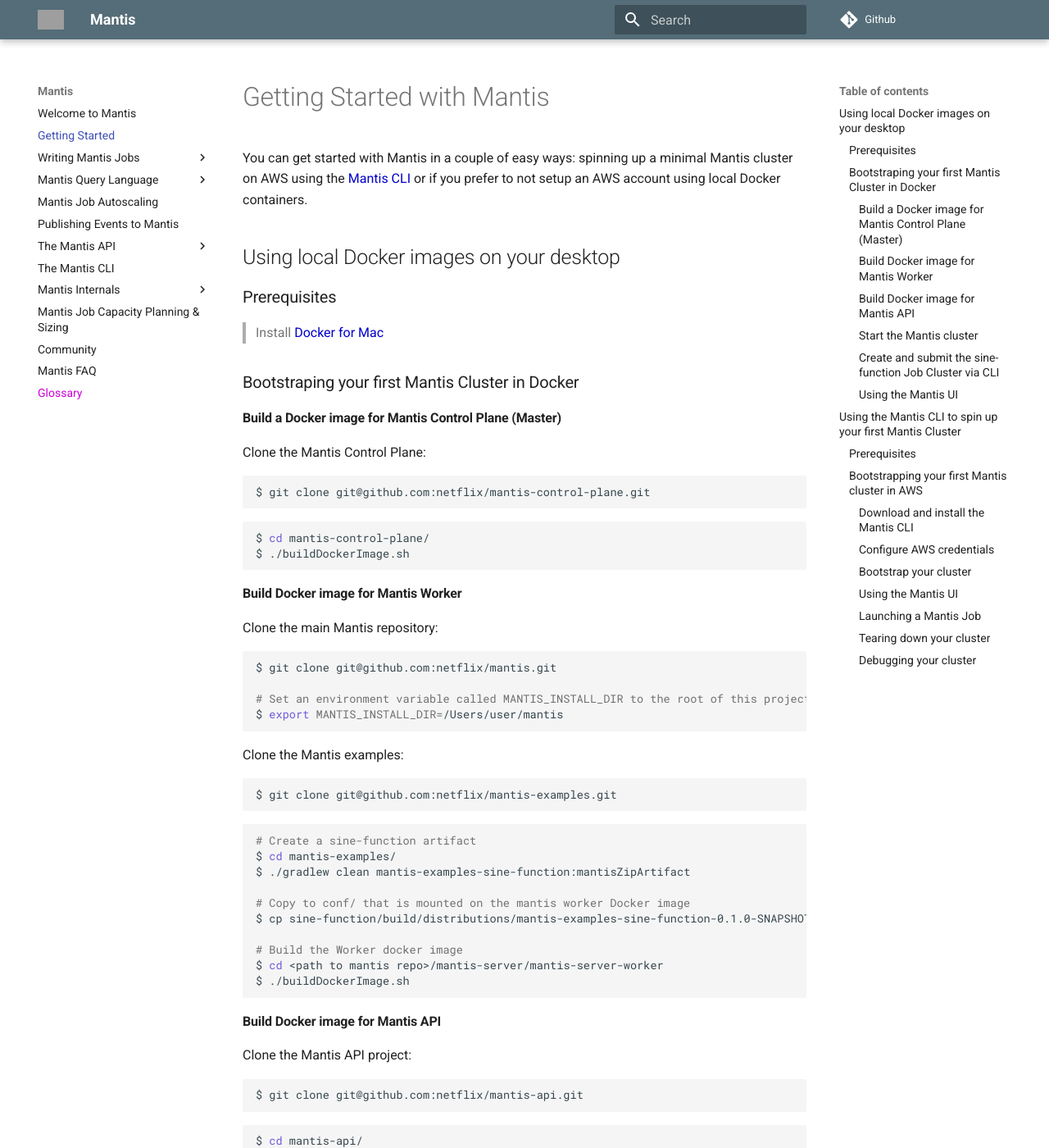
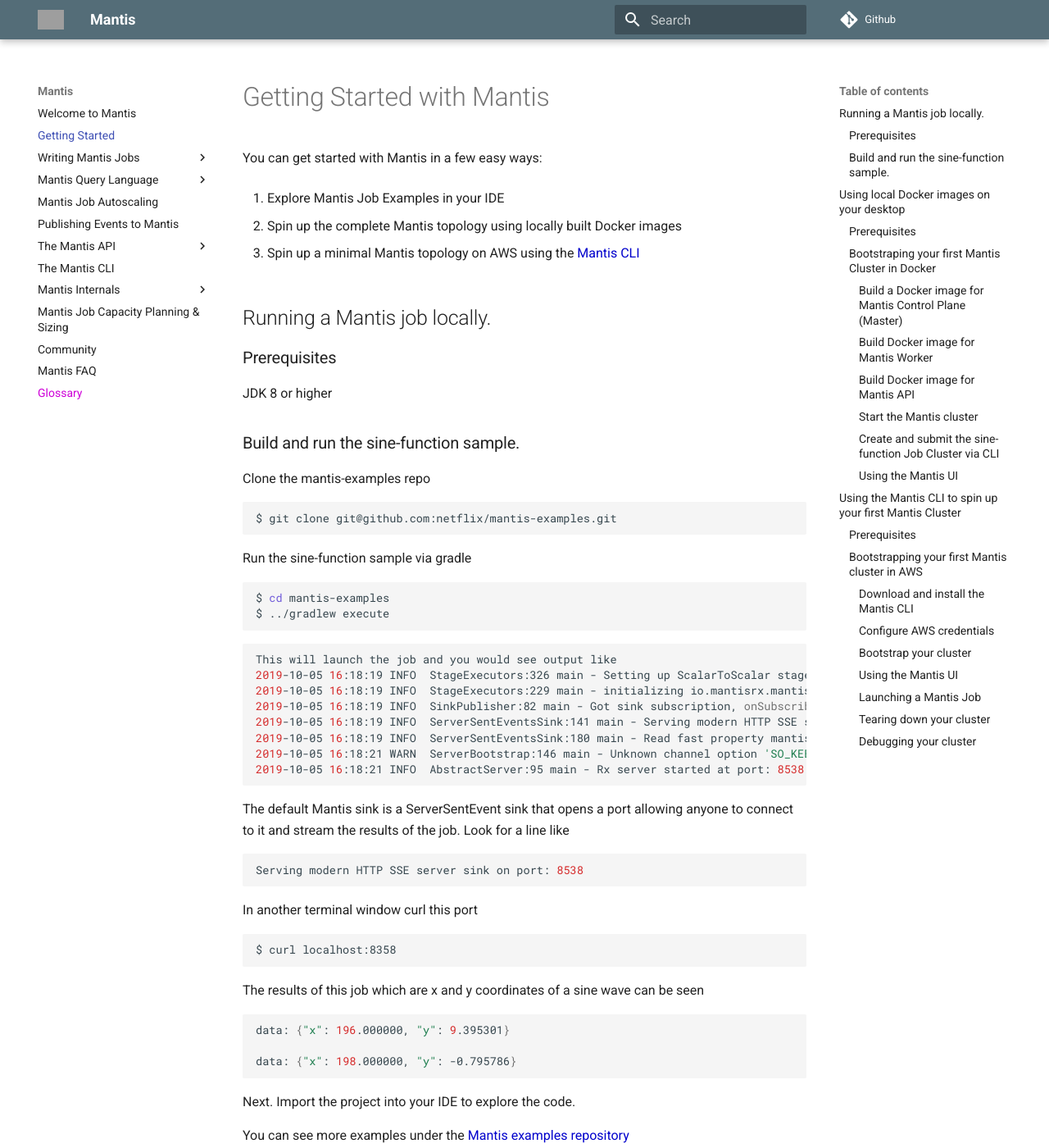
Before and after one commit to Netflix/mantis, an MkDocs documentation site: the page built from docs/docs/gettingstarted.md, in a window 1280 px wide and 1400 px high. Shown: the whole window at 82% size. Built offline with MkDocs 1.6.1 and Material for MkDocs 9.7.7, drawn with Linux system fonts in a browser that asks for light colours; comment, search, counter and statistics services are not loaded; grey boxes are pictures that could not be loaded.

Commit message:
Update intro with mantis example

````diff
--- a/docs/docs/gettingstarted.md
+++ b/docs/docs/gettingstarted.md
@@ -1,8 +1,68 @@
 # Getting Started with Mantis
 
-You can get started with Mantis in a couple of easy ways: spinning up a minimal Mantis
-cluster on AWS using the [Mantis CLI](https://github.com/netflix/mantis-cli) or
-if you prefer to not setup an AWS account using local Docker containers.
+You can get started with Mantis in a few easy ways:
+
+1. Explore Mantis Job Examples in your IDE
+
+2. Spin up the complete Mantis topology using locally built Docker images
+
+3. Spin up a minimal Mantis topology on AWS using the [Mantis CLI](https://github.com/netflix/mantis-cli)
+
+## Running a Mantis job locally.
+
+### Prerequisites
+
+JDK 8 or higher
+
+### Build and run the sine-function sample.
+
+Clone the mantis-examples repo
+
+```bash
+$ git clone git@github.com:netflix/mantis-examples.git
+```
+
+Run the sine-function sample via gradle
+
+```bash
+$ cd mantis-examples
+$ ../gradlew execute
+```
+
+```bash
+This will launch the job and you would see output like
+2019-10-05 16:18:19 INFO  StageExecutors:326 main - Setting up ScalarToScalar stage with input type: SERIAL
+2019-10-05 16:18:19 INFO  StageExecutors:229 main - initializing io.mantisrx.mantis.examples.sinefunction.stages.SinePointGeneratorStage
+2019-10-05 16:18:19 INFO  SinkPublisher:82 main - Got sink subscription, onSubscribe=null
+2019-10-05 16:18:19 INFO  ServerSentEventsSink:141 main - Serving modern HTTP SSE server sink on port: 8538
+2019-10-05 16:18:19 INFO  ServerSentEventsSink:180 main - Read fast property mantis.sse.batchInterval100
+2019-10-05 16:18:21 WARN  ServerBootstrap:146 main - Unknown channel option 'SO_KEEPALIVE' for channel '[id: 0x5e0ace3e]'
+2019-10-05 16:18:21 INFO  AbstractServer:95 main - Rx server started at port: 8538
+```
+
+The default Mantis sink is a ServerSentEvent sink that opens a port allowing anyone to connect
+to it and stream the results of the job.
+Look for a line like
+```bash
+Serving modern HTTP SSE server sink on port: 8538
+```
+
+In another terminal window curl this port
+```bash
+$ curl localhost:8358
+```
+
+The results of this job which are x and y coordinates of a sine wave can be seen
+
+```bash
+data: {"x": 196.000000, "y": 9.395301}
+
+data: {"x": 198.000000, "y": -0.795786}
+```
+
+Next. Import the project into your IDE to explore the code.
+
+You can see more examples under the [Mantis examples repository](https://github.com/netflix/mantis-examples)
 
 ## Using local Docker images on your desktop
 
````
